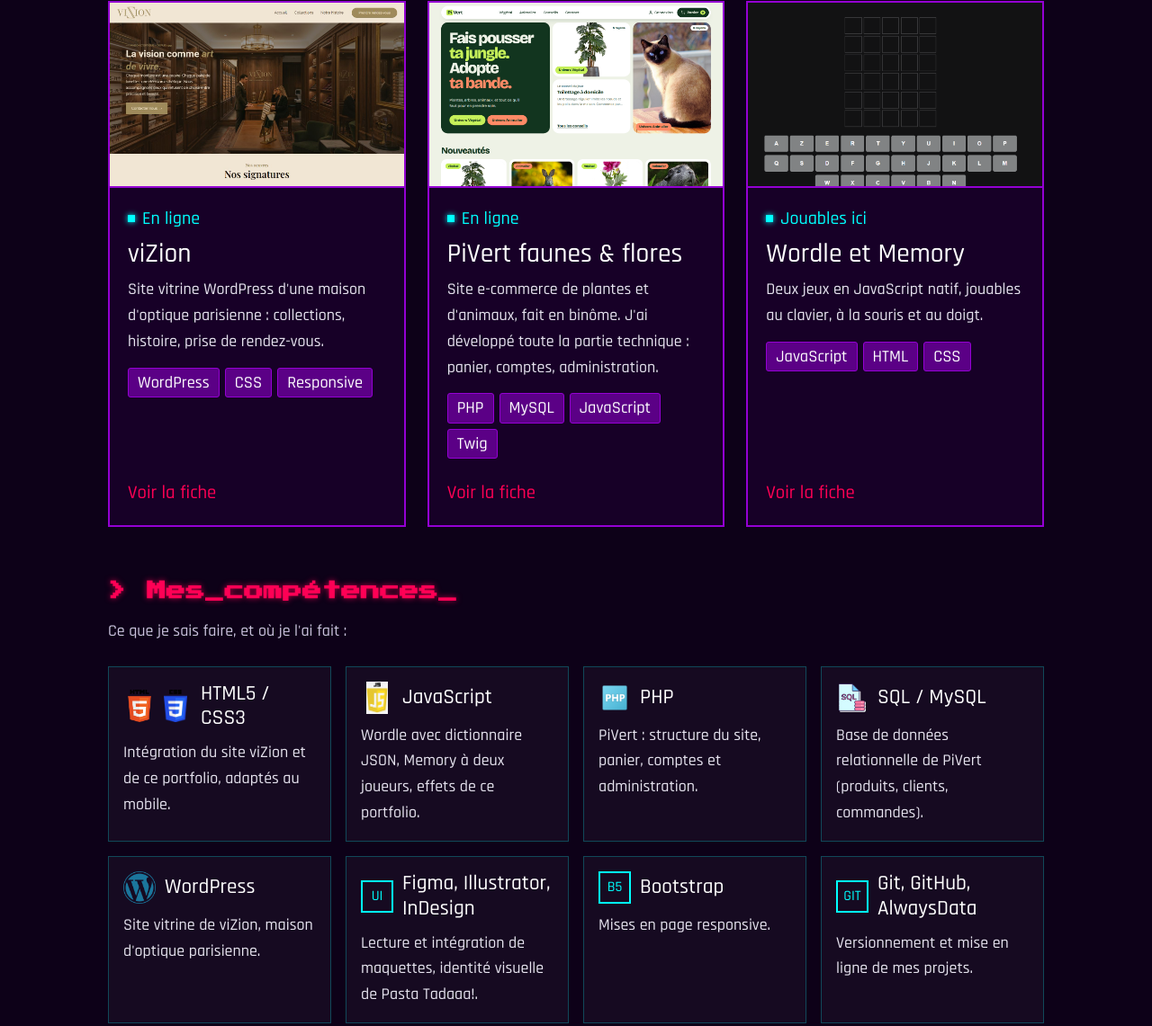
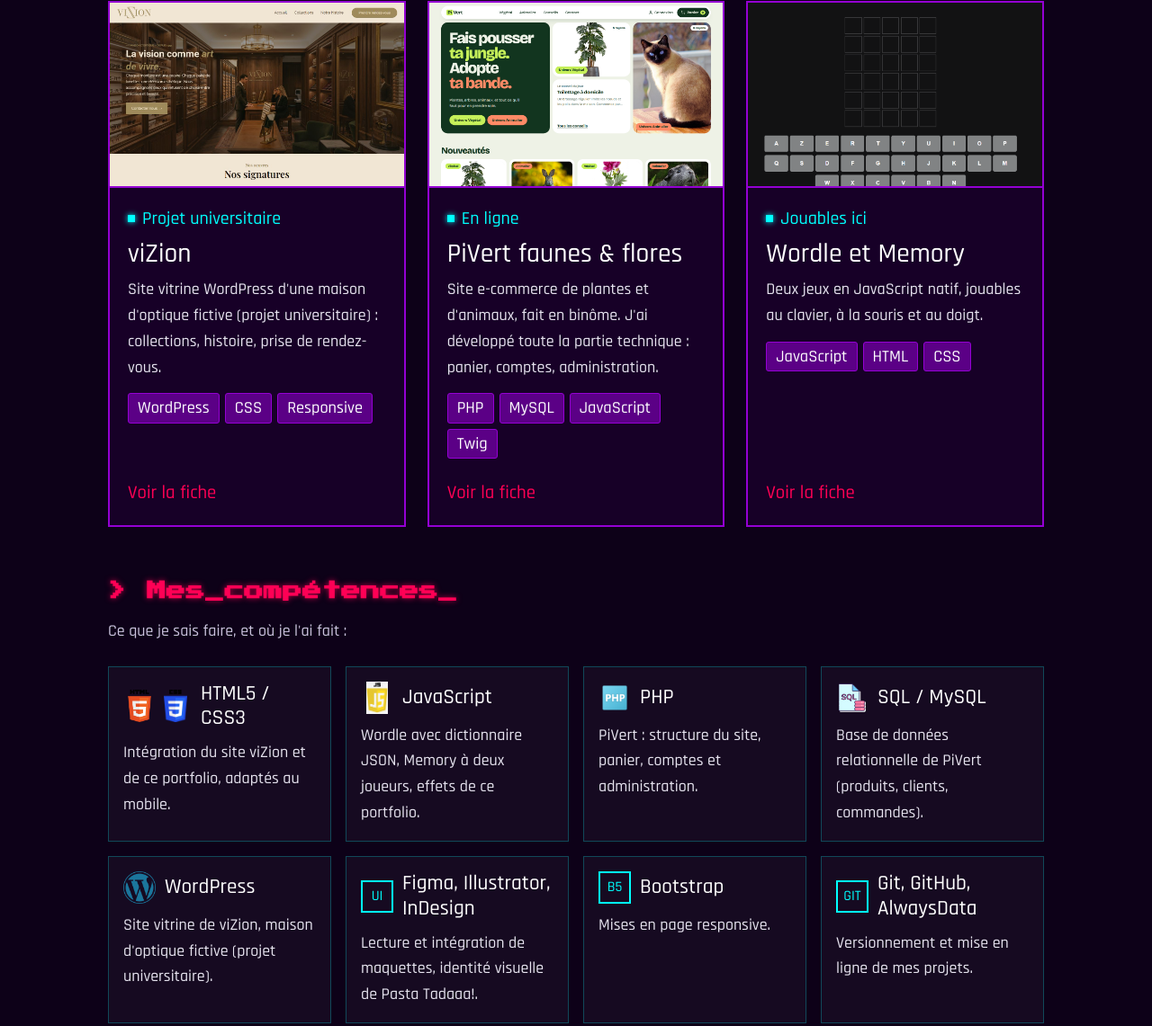
Before and after one commit to MathisIUT41/MathisIUT41.github.io, a plain HTML site: page index.html in a window 1280 px wide. Shown: the part 1163-2304 px from the top of the page at 90% size. Drawn offline with Linux system fonts and the light colour scheme; a web font is replaced by a local one.

Commit message:
viZion : projet universitaire, maison d'optique fictive
viZion était présenté comme le site d'une vraie maison d'optique
parisienne. C'est un projet de BUT MMI et la maison est fictive :
« Site vitrine d'une maison d'optique fictive (projet universitaire) »
sur le CV PDF, CV.html, l'accueil, Projets et le README. Le badge
« En ligne » devient « Projet universitaire » ; le lien vizion.uno
répond toujours, il est gardé.

CV PDF : exporté depuis la source PowerPoint. Le lien vizion.uno passe
sur la ligne du sous-titre, comme pour PiVert, pour que la phrase tienne
sur une ligne. Toujours une page A4, les huit liens restent cliquables.

Co-Authored-By: Claude Opus 5.5 <noreply@anthropic.com>

```diff
--- a/index.html
+++ b/index.html
@@ -80,9 +80,9 @@
                         <img src="Images/vizion.jpg" alt="" loading="lazy" onerror="this.parentNode.classList.add('vide');this.remove()">
                     </div>
                     <div class="carte-corps">
-                        <p class="carte-etat">En ligne</p>
+                        <p class="carte-etat">Projet universitaire</p>
                         <h3>viZion</h3>
-                        <p>Site vitrine WordPress d'une maison d'optique parisienne : collections, histoire, prise de rendez-vous.</p>
+                        <p>Site vitrine WordPress d'une maison d'optique fictive (projet universitaire) : collections, histoire, prise de rendez-vous.</p>
                         <ul class="tags" aria-label="Technologies">
                             <li>WordPress</li>
                             <li>CSS</li>
@@ -151,7 +151,7 @@
                 </li>
                 <li class="skill-card">
                     <p class="skill"><img class="logo" src="Images/logoWordpress.png" alt="">WordPress</p>
-                    <p>Site vitrine de viZion, maison d'optique parisienne.</p>
+                    <p>Site vitrine de viZion, maison d'optique fictive (projet universitaire).</p>
                 </li>
                 <li class="skill-card">
                     <p class="skill"><span class="logo-texte" aria-hidden="true">UI</span>Figma, Illustrator, InDesign</p>
```
Also changed, not shown: CV/CV.html (+1 -1 lines), Projets.html (+2 -2 lines), 2 other files.
